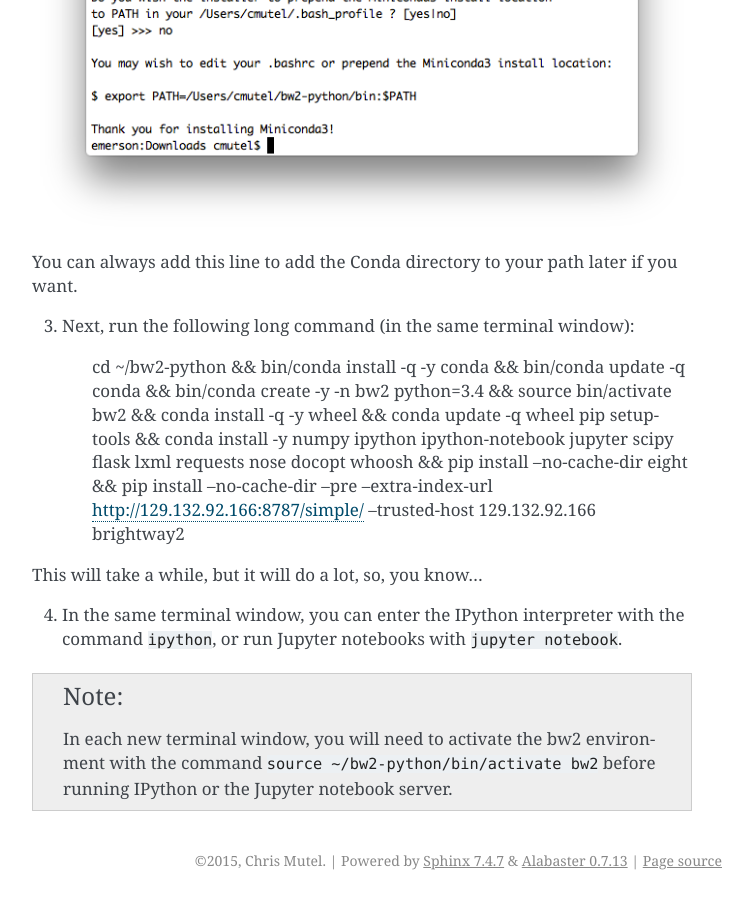
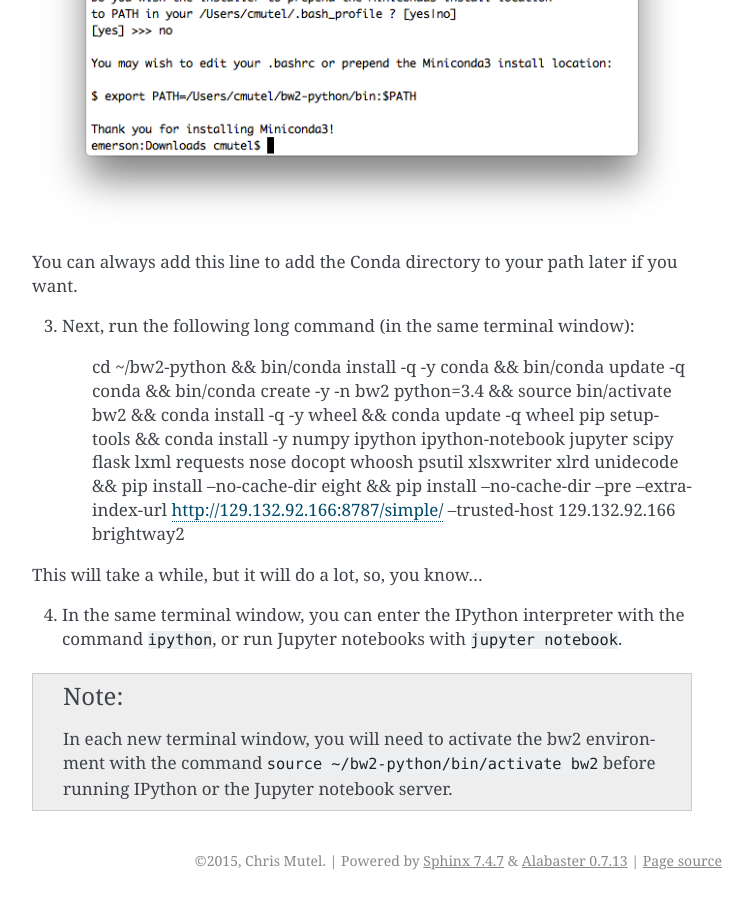
Before and after one commit to brightway-lca/brightway2, a Sphinx documentation site: the page built from docs/installation.rst, in a window 1280 px wide and 900 px high, scrolled down 6229 px. Shown: the whole window, without its empty margins (388-1141 px from the left). Built offline with Sphinx 7.4.7, drawn with Linux system fonts in a browser that asks for light colours.

Commit message:
Move more things to conda install

```diff
--- a/docs/advanced-installation.rst
+++ b/docs/advanced-installation.rst
@@ -61,7 +61,7 @@ You will have to activate your brightway2 environment in each new terminal windo
 
 .. code-block:: bash
 
-   conda install wheel && conda update pip wheel setuptools && conda install numpy ipython ipython-notebook jupyter scipy flask lxml requests pip nose docopt whoosh
+   conda install wheel && conda update pip wheel setuptools && conda install numpy ipython ipython-notebook jupyter scipy flask lxml requests nose docopt whoosh psutil xlsxwriter xlrd unidecode
 
 6a. If you are on Windows, you also need to do:
 
--- a/docs/installation.rst
+++ b/docs/installation.rst
@@ -146,7 +146,7 @@ You can always add this line to add the Conda directory to your path later if yo
 
 3. Next, run the following long command (in the same terminal window):
 
-    cd ~/bw2-python && bin/conda install -q -y conda && bin/conda update -q conda && bin/conda create -y -n bw2 python=3.4 && source bin/activate bw2 && conda install -q -y wheel && conda update -q wheel pip setuptools && conda install -y numpy ipython ipython-notebook jupyter scipy flask lxml requests nose docopt whoosh && pip install --no-cache-dir eight && pip install --no-cache-dir --pre --extra-index-url http://129.132.92.166:8787/simple/ --trusted-host 129.132.92.166 brightway2
+    cd ~/bw2-python && bin/conda install -q -y conda && bin/conda update -q conda && bin/conda create -y -n bw2 python=3.4 && source bin/activate bw2 && conda install -q -y wheel && conda update -q wheel pip setuptools && conda install -y numpy ipython ipython-notebook jupyter scipy flask lxml requests nose docopt whoosh psutil xlsxwriter xlrd unidecode && pip install --no-cache-dir eight && pip install --no-cache-dir --pre --extra-index-url http://129.132.92.166:8787/simple/ --trusted-host 129.132.92.166 brightway2
 
 This will take a while, but it will do a lot, so, you know...
 
```
